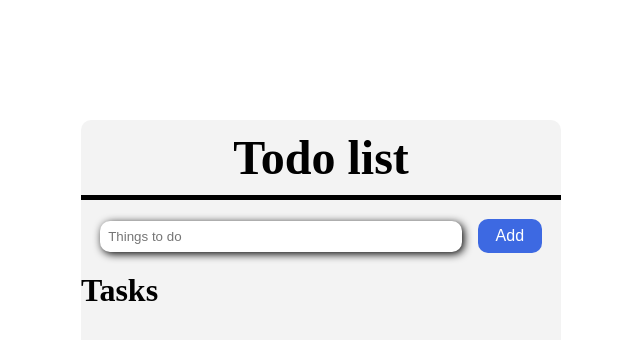
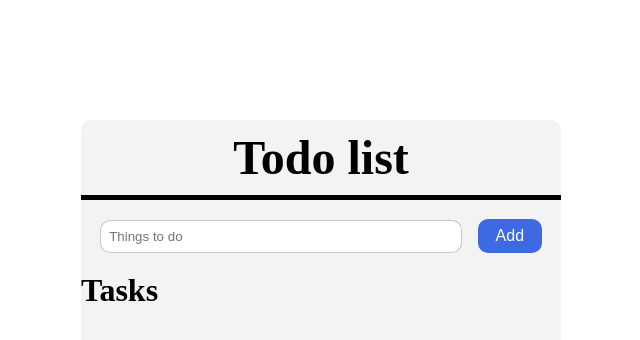
Before and after one commit to abhishek98s/To-do, a plain HTML site: page index.html in a window 1280 px wide. Shown: the whole page, without its empty margins (319-959 px from the left). Drawn offline with Linux system fonts and the light colour scheme.

Commit message:
Update To do.css

```diff
--- a/To do.css
+++ b/To do.css
@@ -70,7 +70,7 @@ input{
     border: 0;
     border-radius: 10px;
     margin: 0 1rem 0 0;
-    box-shadow: 2px 2px 8px;
+    border: 1px solid rgba(0, 0, 0, 0.219);
 }
 
 .taskList h2{
```
